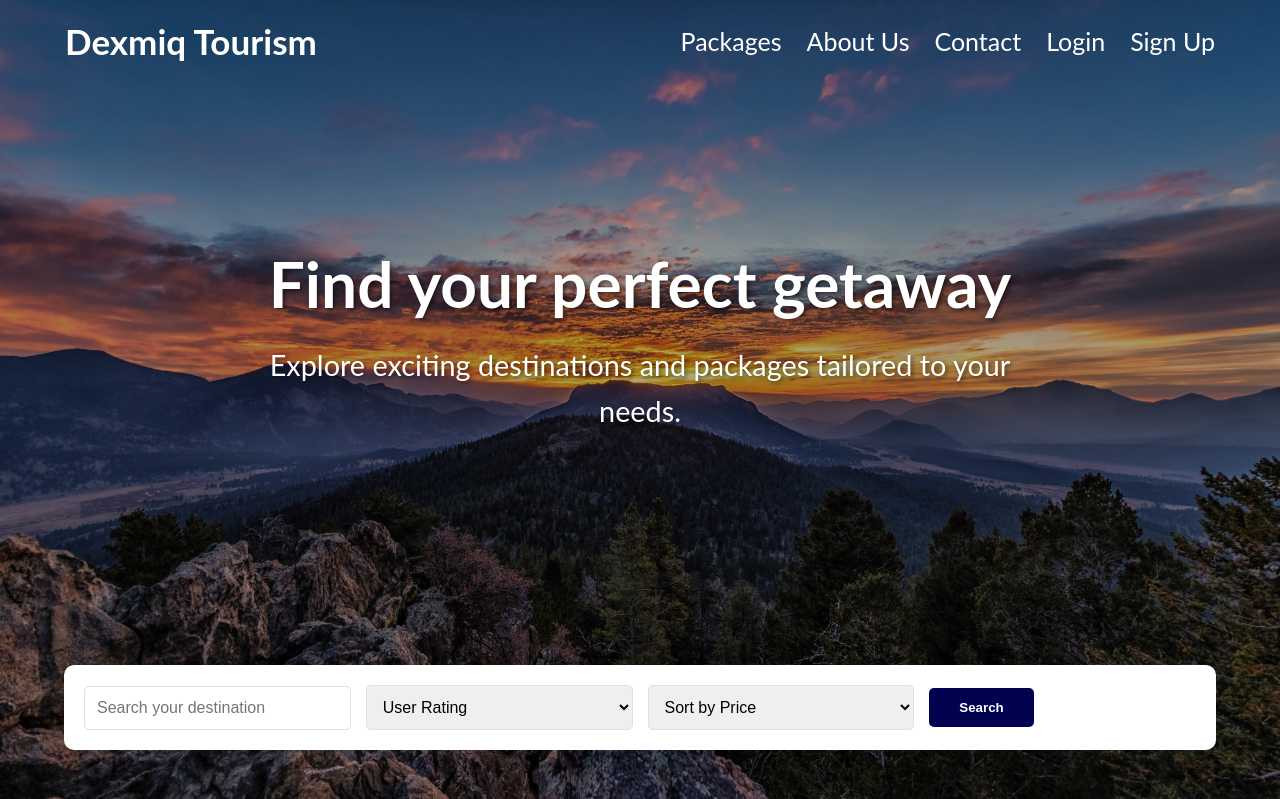
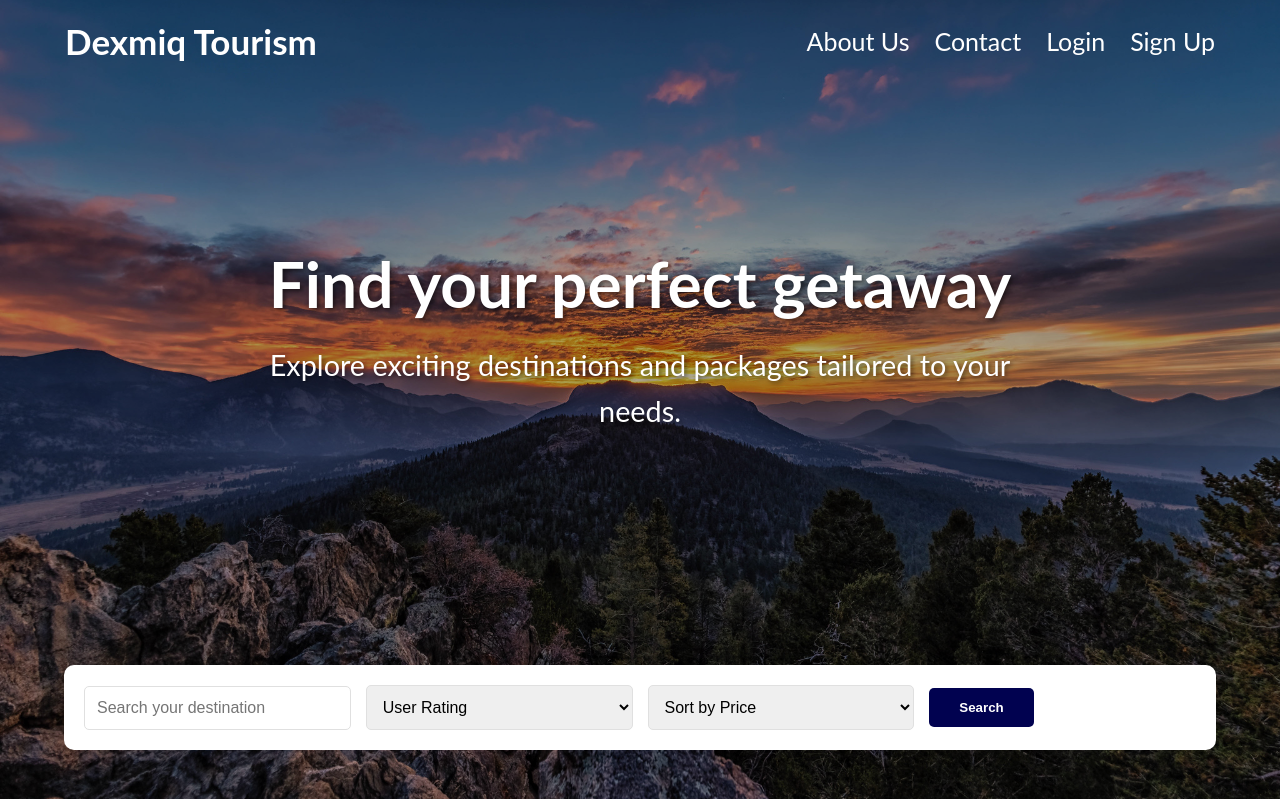
Before and after one commit to CobraOmega/Dexmiq-Tourism, a Django app: page / in a window 1280 px wide. Shown: the top 799 px of the page. Run offline with Django 5.2, Linux system fonts and the light colour scheme; data comes from the database, SQL or seed files in the repository.

Commit message:
updated navbar

```diff
--- a/templates/index.html
+++ b/templates/index.html
@@ -14,7 +14,6 @@
             <a href="{% url 'homepage' %}" class="logo"><h1>Dexmiq Tourism</h1></a>
             <nav id="navbar">
                 <ul>
-                    <li><a href="">Packages</a></li>
                     <li><a href="#about">About Us</a></li>
                     <li><a href="#footer">Contact</a></li>
                     {% if user.is_authenticated %}
```
